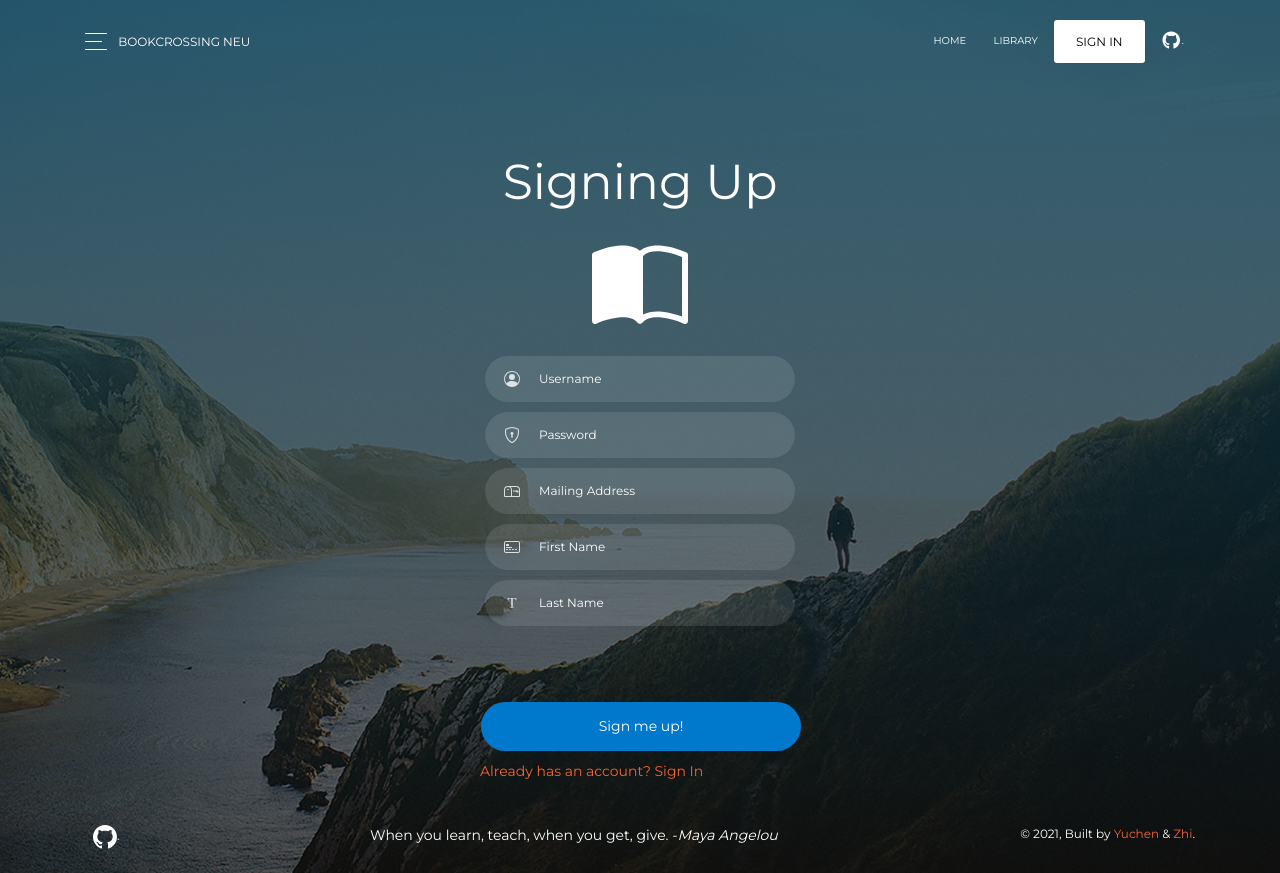
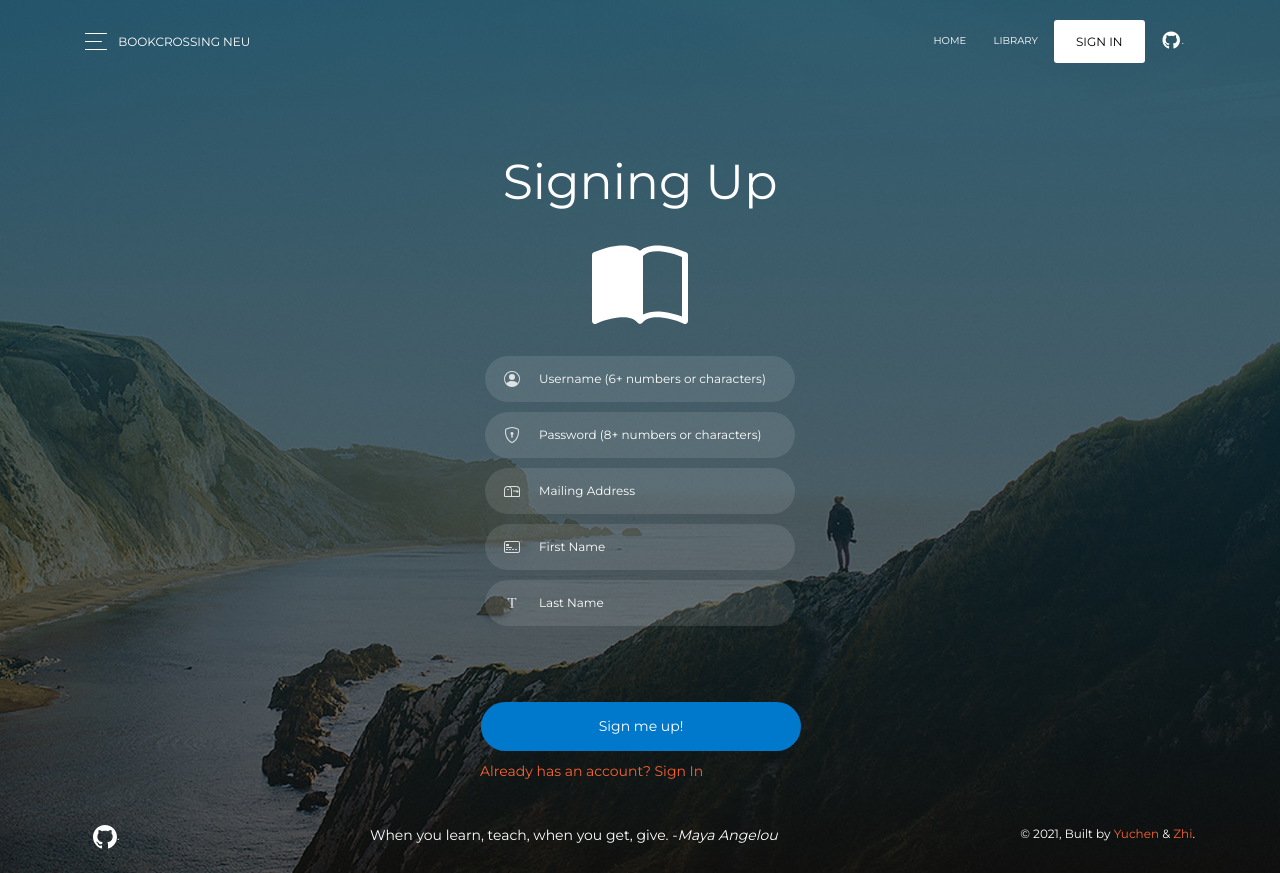
Before and after one commit to Yuchen112211/bookcrossing, a React (Create React App) app in the folder client/: page /signup in a window 1280 px wide. Built offline with nearby package versions, Linux system fonts and the light colour scheme.

Commit message:
Add hint inside username and password

```diff
--- a/client/src/views/SignupPage.js
+++ b/client/src/views/SignupPage.js
@@ -143,7 +143,7 @@ function SignupPage() {
                       </InputGroupAddon>
                       <Input
                         id="fieldUsername"
-                        placeholder="Username"
+                        placeholder="Username (6+ numbers or characters)"
                         type="text"
                         onFocus={() => setUsernameFocus(true)}
                         onBlur={() => setUsernameFocus(false)}
@@ -173,7 +173,7 @@ function SignupPage() {
                       </InputGroupAddon>
                       <Input
                         id="fieldPassword"
-                        placeholder="Password"
+                        placeholder="Password (8+ numbers or characters)"
                         type="password"
                         onFocus={() => setPasswordFocus(true)}
                         onBlur={() => setPasswordFocus(false)}
```
